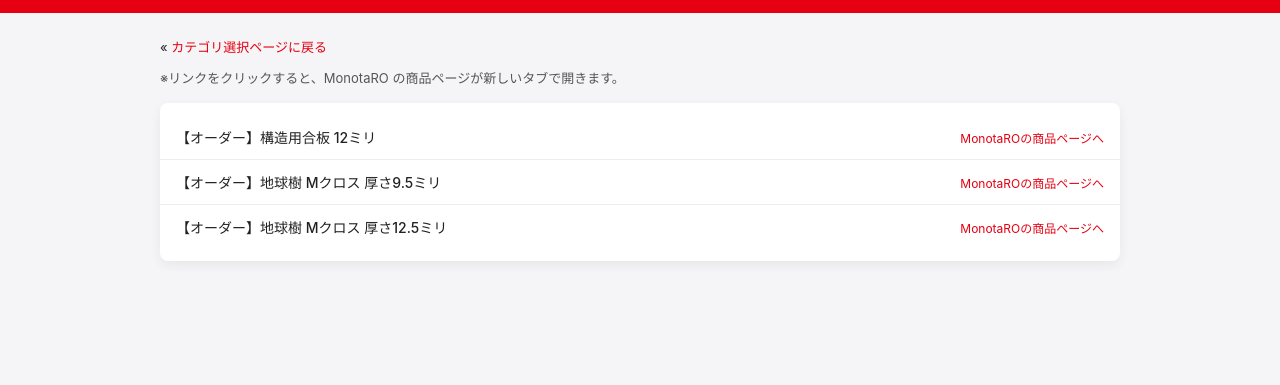
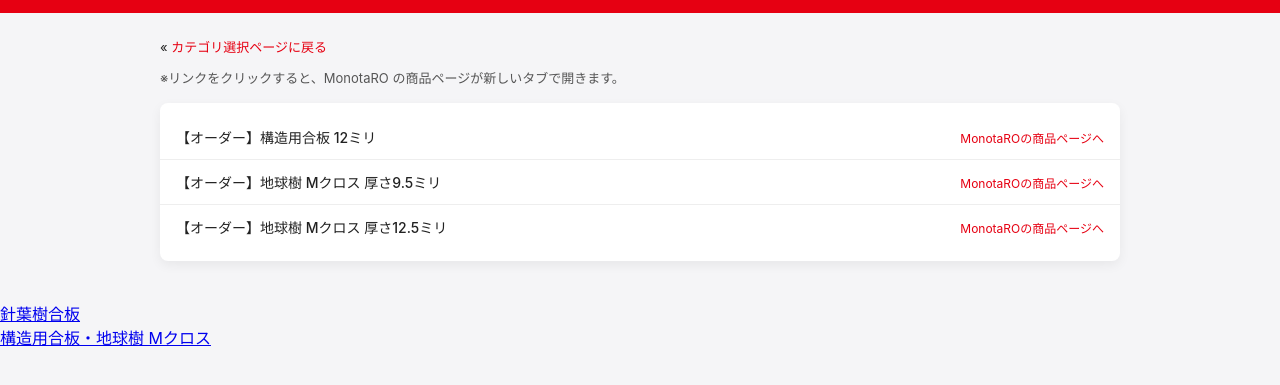
Before and after one commit to Sakura-Well/monotaro-link, a plain HTML site: page shinyouju-gouhan.html in a window 1280 px wide. Shown: the part 73-458 px from the top of the page. Drawn offline with Linux system fonts and the light colour scheme.

Commit message:
Add card link for 針葉樹合板

```diff
--- a/shinyouju-gouhan.html
+++ b/shinyouju-gouhan.html
@@ -133,3 +133,8 @@ ul.product-list {
 </main>
 </body>
 </html>
+
+<a class="card" href="shinyouju-gouhan.html">
+  <div class="card-title">針葉樹合板</div>
+  <div class="card-desc">構造用合板・地球樹 Mクロス</div>
+</a>
```
